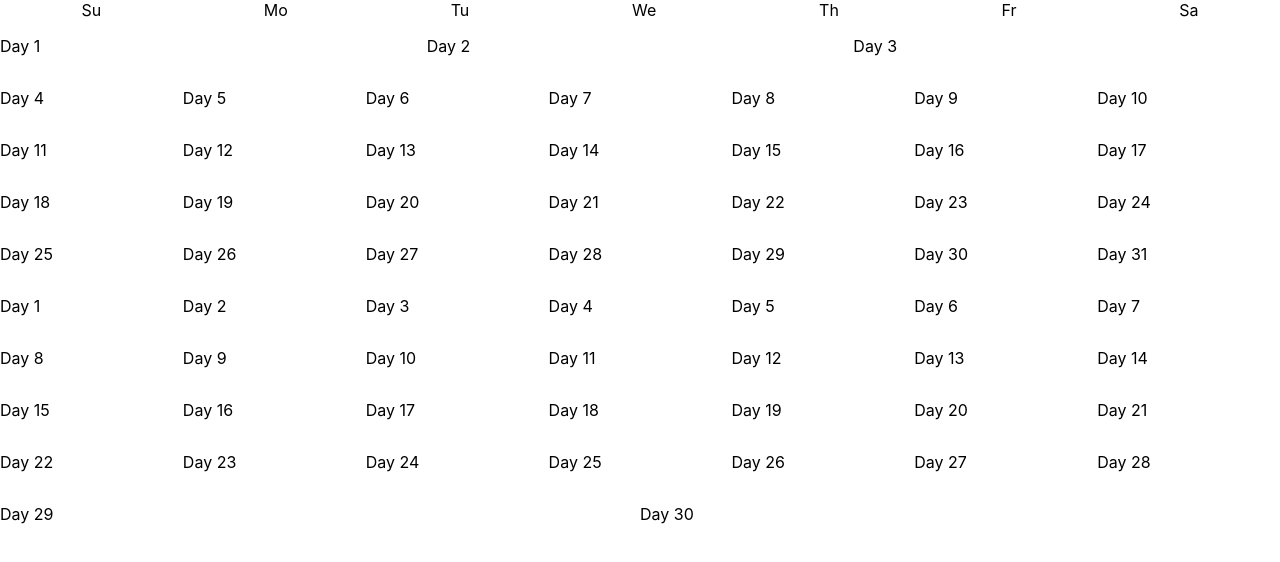
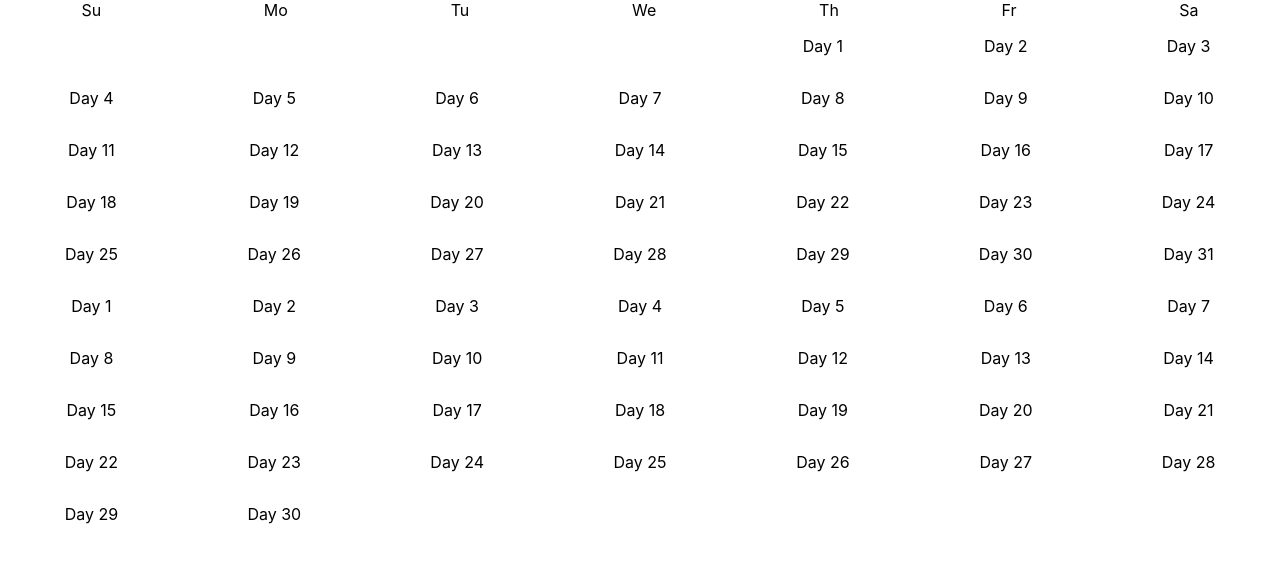
Before and after one commit to unendlichkeit/react-planner-app, a React (Create React App) app: page / in a window 1280 px wide. Shown: the top 562 px of the page. Built offline with nearby package versions, Linux system fonts and the light colour scheme.

Commit message:
fixed calendar columns

```diff
--- a/src/components/days/DayBox.js
+++ b/src/components/days/DayBox.js
@@ -1,9 +1,12 @@
 import React from 'react';
 
-const DayBox = ({day}) => {
+const DayBox = ({day, empty}) => {
     return (
         <div>
-            <p>Day { day }</p>
+            {
+                empty ? '' : <p>Day { day }</p>
+            }
+
         </div>
     )
 }
--- a/src/components/days/DayRow.scss
+++ b/src/components/days/DayRow.scss
@@ -2,15 +2,16 @@
     display: flex;
     justify-content: space-around;
 
-    &.first {
-        justify-content: flex-end;
-    }
+    // &.first {
+    //     justify-content: flex-end;
+    // }
 
-    &.last {
-        justify-content: flex-start;
-    }
+    // &.last {
+    //     justify-content: flex-start;
+    // }
 
     div {
-        flex: 1 1 200px;
+        flex: 0 1 200px;
+        text-align: center;
     }
 }
--- a/src/components/days/DivRow.js
+++ b/src/components/days/DivRow.js
@@ -3,12 +3,32 @@ import DayBox from './DayBox';
 import './DayRow.scss';
 
 const DivRow = ({rowData, firstLast}) => {
+    let row = rowData.map(days => (<DayBox key={days.id} day={days.date} />));
+    const rowLength = row.length; //
+
+    if(firstLast === "first") {
+        if(row.length < 7) {
+            for(let i = 0; i < 7-rowLength; i++) {
+                row.unshift(
+                    <DayBox key={`empty${i}`} empty={true}/>
+                );
+            }
+        }
+    }
+    if(firstLast === "last") {
+        if(row.length < 7) {
+            for(let i = 0; i < 7-rowLength; i++) {
+                row.push(
+                    <DayBox key={`empty${i}`} empty={true}/>
+                );
+            }
+        }
+    }
+
     return (
         <div className={`divRow ${firstLast}`}>
             {
-                rowData.map(days => (
-                    <DayBox key={days.id} day={days.date} />
-                ))
+                row
             }
         </div>
     )
```
